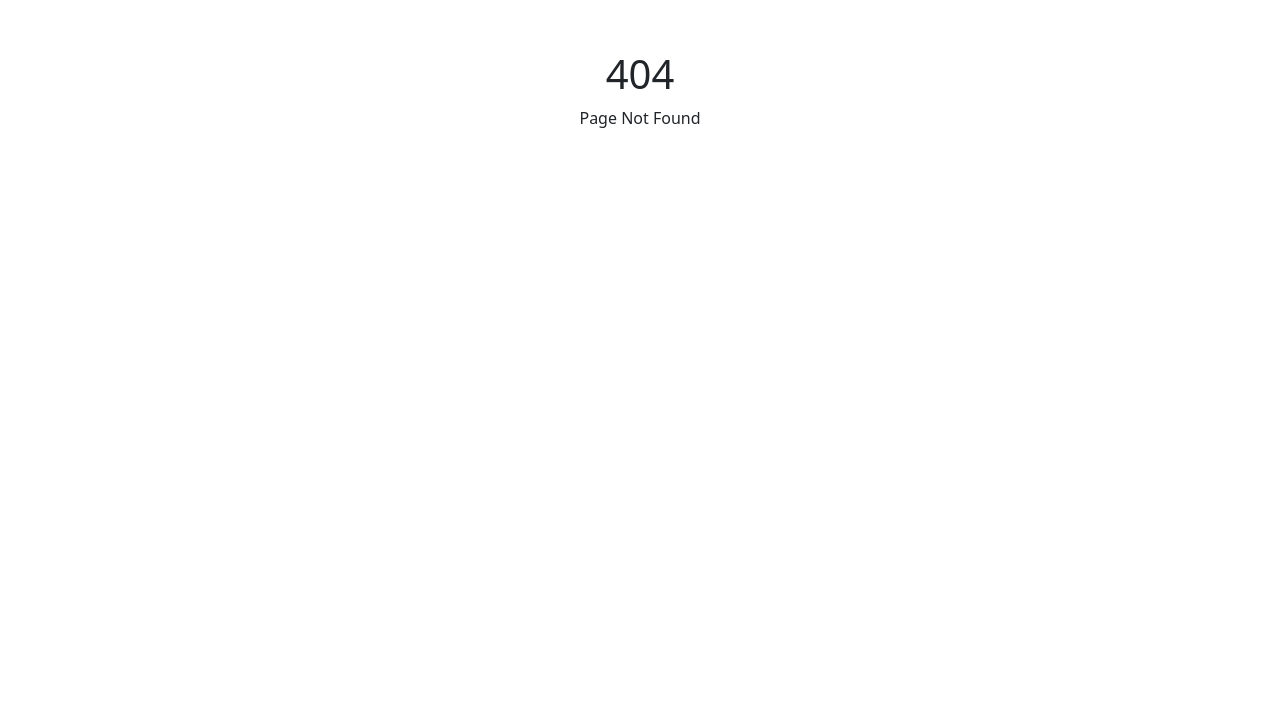
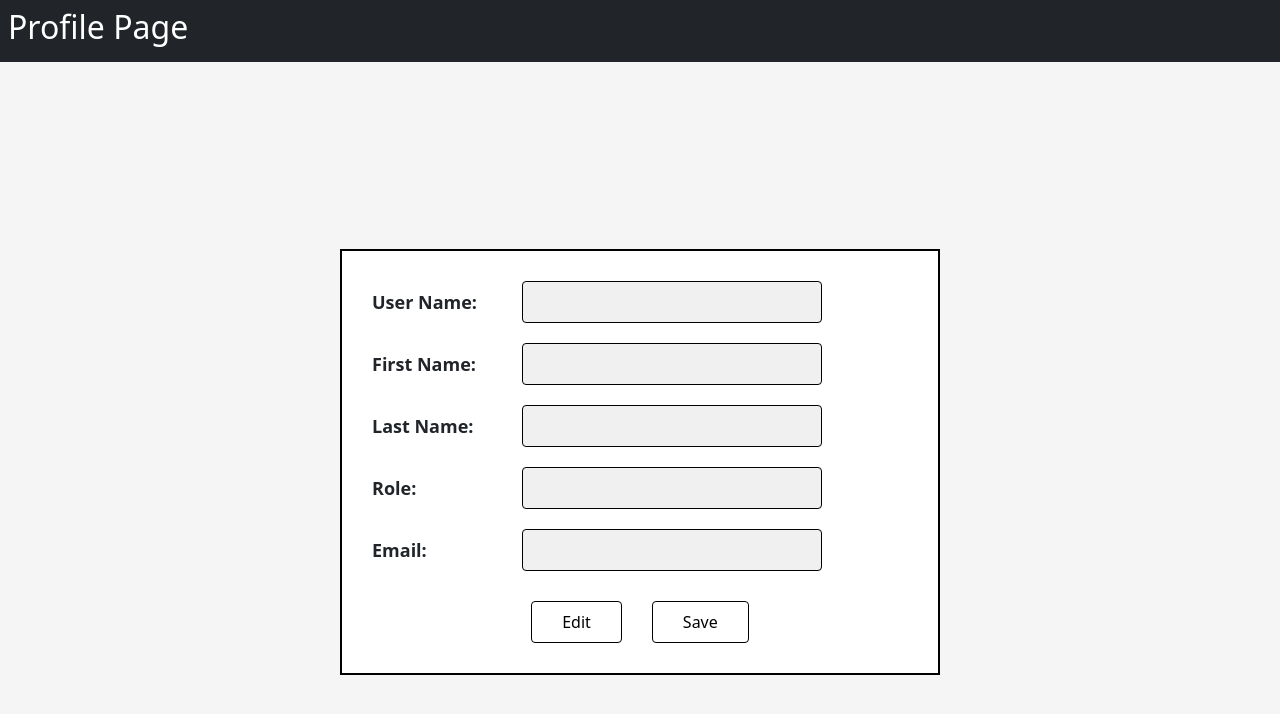
Before and after one commit to niteshpal-25/TodoApp-ui, a React (Create React App) app: page /Profile in a window 1280 px wide. Before the commit this address had no page. Shown: the top 714 px of the page. Built offline with nearby package versions, Linux system fonts and the light colour scheme; no server answers.

Commit message:
created user profile for user & admin

```diff
--- a/src/App.js
+++ b/src/App.js
@@ -7,6 +7,7 @@ import Login from "./Components/Login";
 import SignUp from "./Components/SignUp";
 import ProtectedRoute from "./Components/ProtectedRoute";
 import UserPage from "./Components/UserPage";
+import Profile from "./Components/Profile";
 
 function App() {
   return (
@@ -15,6 +16,7 @@ function App() {
         {/* Public Routes */}
         <Route path="/" element={<HomePage />} />
         <Route path="/login" element={<Login />} />
+        <Route path="/Profile" element={<Profile />} />
         <Route path="/signup" element={<SignUp />} />
 
         {/* Protected Route */}
--- a/src/Components/AdminPage.jsx
+++ b/src/Components/AdminPage.jsx
@@ -2,7 +2,6 @@ import React, { useState, useEffect } from "react";
 import "bootstrap/dist/css/bootstrap.min.css";
 import CreateUserForm from "./CreateUserForm";
 import "../styles/AdminPage.css";
-import { useNavigate } from "react-router-dom";
 
 const AdminPage = () => {
   const [showMenu, setShowMenu] = useState(false);
@@ -10,7 +9,6 @@ const AdminPage = () => {
   const [todos, setTodos] = useState([]);
   const [users, setUsers] = useState([]);
   const [error, setError] = useState("");
-  const navigate = useNavigate();
 
   // Fetch Todos and Users
   const fetchAdminData = async () => {
@@ -54,10 +52,14 @@ const AdminPage = () => {
   }, []);
 
   // Handle Logout
+  const handleProfileDetais = () => {
+    window.location.href = "/Profile";
+  };
+
   const handleLogout = () => {
     localStorage.removeItem("token");
     localStorage.removeItem("role");
-    navigate("/login");
+    window.location.href = "/login";
   };
 
   return (
@@ -76,8 +78,15 @@ const AdminPage = () => {
               A
             </button>
             {showMenu && (
-              <div className="position-absolute bg-white text-dark p-2 rounded shadow" style={{ right: 0, top: "45px" }}>
-                <button className="btn btn-danger btn-sm w-100" onClick={handleLogout}>Logout</button>
+              <div className="position-absolute bg-white text-dark p-3 rounded shadow-lg border" style={{ right: 10, top: "45px", minWidth: "160px" }}>
+                <button className="btn btn-light w-100 mb-2 text-primary fw-semibold d-flex align-items-center justify-content-center border rounded-pill shadow-sm"
+                  onClick={handleProfileDetais}>
+                  <i className="bi bi-person-circle me-2 fs-5 text-primary"></i> Profile
+                </button>
+                <button className="btn btn-light w-100 text-danger fw-semibold d-flex align-items-center justify-content-center border rounded-pill shadow-sm"
+                  onClick={handleLogout}>
+                  <i className="bi bi-box-arrow-right me-2 fs-5 text-danger"></i> Logout
+                </button>
               </div>
             )}
           </div>
--- /dev/null
+++ b/src/Components/Profile.jsx
@@ -0,0 +1,123 @@
+// Profile.jsx
+import React, { useEffect, useState } from 'react';
+import '../styles/Profile.css'; // Import the CSS file
+
+function Profile() {
+    const [results, setResult] = useState({});
+    const [isEditing, setIsEditing] = useState(false);
+    const [formData, setFormData] = useState({
+        username: '',
+        first_name: '',
+        last_name: '',
+        role: '',
+        email: '',
+    });
+
+    const getDetails = async () => {
+        const token = localStorage.getItem("token");
+        const userDetail = await fetch("http://127.0.0.1:8000/auth/user_details/", {
+            method: "GET",
+            headers: {
+                "Content-Type": "application/json",
+                "Authorization": `Bearer ${token}`,
+            },
+        });
+        const result = await userDetail.json();
+        setResult(result);
+        setFormData({
+            username: result.username || '',
+            first_name: result.first_name || '',
+            last_name: result.last_name || '',
+            role: result.role || '',
+            email: result.email || '',
+        });
+    };
+
+    useEffect(() => {
+        getDetails();
+    }, []);
+
+    const handleInputChange = (e) => {
+        const { name, value } = e.target;
+        setFormData({ ...formData, [name]: value });
+    };
+
+    const handleEdit = () => {
+        setIsEditing(true);
+    };
+
+    const handleSave = async () => {
+        setIsEditing(false);
+        setResult(formData);
+    };
+
+    return (
+        <>
+            <header className="d-flex justify-content-between align-items-center bg-dark text-white p-2 header">
+                <h2>Profile Page</h2>
+            </header>
+            <div className="profile-container">
+                <div className="profile-section">
+                    <div className="form-group">
+                        <label>User Name:</label>
+                        <input
+                            type="text"
+                            name="username"
+                            value={formData.username}
+                            onChange={handleInputChange}
+                            disabled={!isEditing}
+                        />
+                    </div>
+                    <div className="form-group">
+                        <label>First Name:</label>
+                        <input
+                            type="text"
+                            name="first_name"
+                            value={formData.first_name}
+                            onChange={handleInputChange}
+                            disabled={!isEditing}
+                        />
+                    </div>
+                    <div className="form-group">
+                        <label>Last Name:</label>
+                        <input
+                            type="text"
+                            name="last_name"
+                            value={formData.last_name}
+                            onChange={handleInputChange}
+                            disabled={!isEditing}
+                        />
+                    </div>
+                    <div className="form-group">
+                        <label>Role:</label>
+                        <input
+                            type="text"
+                            name="role"
+                            value={formData.role}
+                            onChange={handleInputChange}
+                            disabled={!isEditing}
+                        />
+                    </div>
+                    <div className="form-group">
+                        <label>Email:</label>
+                        <input
+                            type="text"
+                            name="email"
+                            value={formData.email}
+                            onChange={handleInputChange}
+                            disabled={!isEditing}
+                        />
+                    </div>
+                    <div className="button-group">
+                        <button onClick={handleEdit}>Edit</button>
+                        <button onClick={handleSave}>Save</button>
+                    </div>
+                </div>
+            </div>
+        </>
+
+
+    );
+}
+
+export default Profile;
--- a/src/Components/UserPage.jsx
+++ b/src/Components/UserPage.jsx
@@ -3,14 +3,12 @@ import "bootstrap/dist/css/bootstrap.min.css";
 import CreateUserForm from "./CreateUserForm";
 import "../styles/UserPage.css";
 import CreateTodoForm from "./CreateTodoForm";
-import { useNavigate } from "react-router-dom";
 
 const UserPage = () => {
   const [showMenu, setShowMenu] = useState(false);
   const [showForm, setShowForm] = useState(false);
   const [todos, setTodos] = useState([]);
   const [error, setError] = useState("");
-  const navigate = useNavigate();
 
   // Fetch todos from the API
   const fetchTodos = async () => {
@@ -45,7 +43,11 @@ const UserPage = () => {
   const handleLogout = () => {
     localStorage.removeItem("token");
     localStorage.removeItem("role");
-    navigate("/login");
+    window.location.href = "/login";
+  };
+
+  const handleProfileDetais = () => {
+    window.location.href = "/Profile";
   };
 
   return (
@@ -64,8 +66,15 @@ const UserPage = () => {
               P
             </button>
             {showMenu && (
-              <div className="position-absolute bg-white text-dark p-2 rounded shadow" style={{ right: 0, top: "45px" }}>
-                <button className="btn btn-danger btn-sm w-100" onClick={handleLogout}>Logout</button>
+              <div className="position-absolute bg-white text-dark p-3 rounded shadow-lg border" style={{ right: 10, top: "45px", minWidth: "160px" }}>
+                <button className="btn btn-light w-100 mb-2 text-primary fw-semibold d-flex align-items-center justify-content-center border rounded-pill shadow-sm"
+                  onClick={handleProfileDetais}>
+                  <i className="bi bi-person-circle me-2 fs-5 text-primary"></i> Profile
+                </button>
+                <button className="btn btn-light w-100 text-danger fw-semibold d-flex align-items-center justify-content-center border rounded-pill shadow-sm"
+                  onClick={handleLogout}>
+                  <i className="bi bi-box-arrow-right me-2 fs-5 text-danger"></i> Logout
+                </button>
               </div>
             )}
           </div>
--- /dev/null
+++ b/src/styles/Profile.css
@@ -0,0 +1,61 @@
+/* Profile.css */
+.profile-container {
+  display: flex;
+  justify-content: center;
+  align-items: center;
+  height: 100vh;
+  background-color: #f5f5f5;
+}
+
+.profile-section {
+  border: 2px solid black;
+  padding: 30px; /* Increased padding for more internal space */
+  width: 600px; /* Increased width from 400px to 600px */
+  text-align: left;
+  background-color: white;
+}
+
+.form-group {
+  margin-bottom: 20px; /* Increased margin for more spacing between fields */
+  display: flex;
+  align-items: center;
+}
+
+.form-group label {
+  display: inline-block;
+  width: 150px; /* Increased width from 120px to 150px */
+  font-weight: bold;
+  font-size: 18px; /* Increased font size for better readability */
+}
+
+.form-group input {
+  width: 300px; /* Increased width from 200px to 300px */
+  padding: 8px; /* Increased padding from 5px to 8px */
+  border: 1px solid black;
+  border-radius: 4px;
+  font-size: 16px; /* Increased font size for better readability */
+}
+
+.form-group input:disabled {
+  background-color: #f0f0f0;
+  cursor: not-allowed;
+}
+
+.button-group {
+  text-align: center;
+  margin-top: 30px; /* Increased margin for more spacing */
+}
+
+.button-group button {
+  padding: 8px 30px; /* Increased padding for larger buttons */
+  margin: 0 15px; /* Increased margin for more spacing between buttons */
+  cursor: pointer;
+  border: 1px solid black;
+  border-radius: 4px;
+  background-color: #fff;
+  font-size: 16px; /* Increased font size for better readability */
+}
+
+.button-group button:hover {
+  background-color: #e0e0e0;
+}
```
